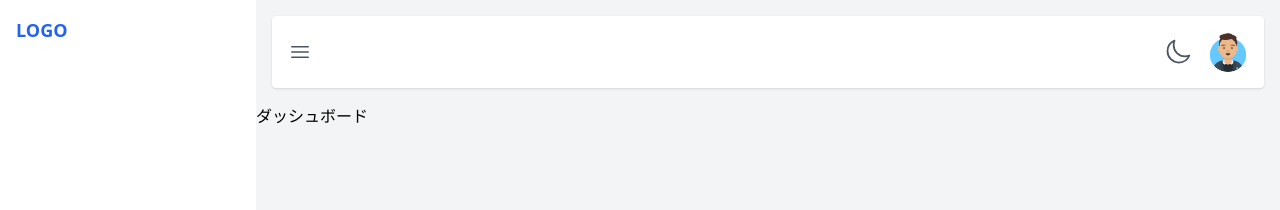
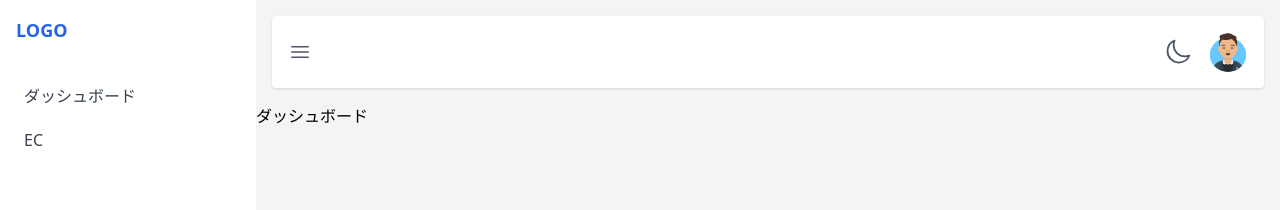
Before and after one commit to KazMat1/admin-panel, a Vue app: page / in a window 1280 px wide. Shown: the top 210 px of the page. Built offline with nearby package versions, Linux system fonts and the light colour scheme.

Commit message:
implement a sidebar menu list

```diff
--- a/src/components/Sidebar.vue
+++ b/src/components/Sidebar.vue
@@ -1,6 +1,12 @@
-<script setup></script>
+<script setup>
+import SidebarList from './SidebarList.vue';
+
+</script>
 <template>
   <div class="p-4">
     <div class="font-bold text-lg text-blue-600">LOGO</div>
+    <div class="mt-8">
+        <SidebarList />
+    </div>
   </div>
 </template>
--- /dev/null
+++ b/src/components/SidebarList.vue
@@ -0,0 +1,42 @@
+<script setup>
+import { reactive } from 'vue';
+
+const lists = reactive([
+  {
+    name: 'ダッシュボード',
+    icon: 'TemplateIcon',
+    link: '/',
+  },
+  {
+    name: 'EC',
+    icon: 'ShoppingCartIcon',
+    link: '/#',
+    sublists: [
+      {
+        name: '商品一覧',
+        link: '/#',
+      },
+      {
+        name: '注文一覧',
+        link: '/#',
+      },
+    ],
+  },
+]);
+</script>
+<template>
+  <ul class="text-gray-700">
+    <li class="mb-1" v-for="list in lists" :key="list.name">
+      <!-- <a
+        :href="list.link"
+        class="block p-2 rounded-sm hover:text-white hover:bg-blue-400"
+      > -->
+      <a
+        :href="list.link"
+        class="block p-2 rounded-sm text-gray-700 dark:text-gray-300 hover:bg-blue-100 dark:hover:bg-gray-700 hover:text-blue-600 dark:hover:text-blue-600"
+      >
+        <span>{{ list.name }}</span>
+      </a>
+    </li>
+  </ul>
+</template>
```
